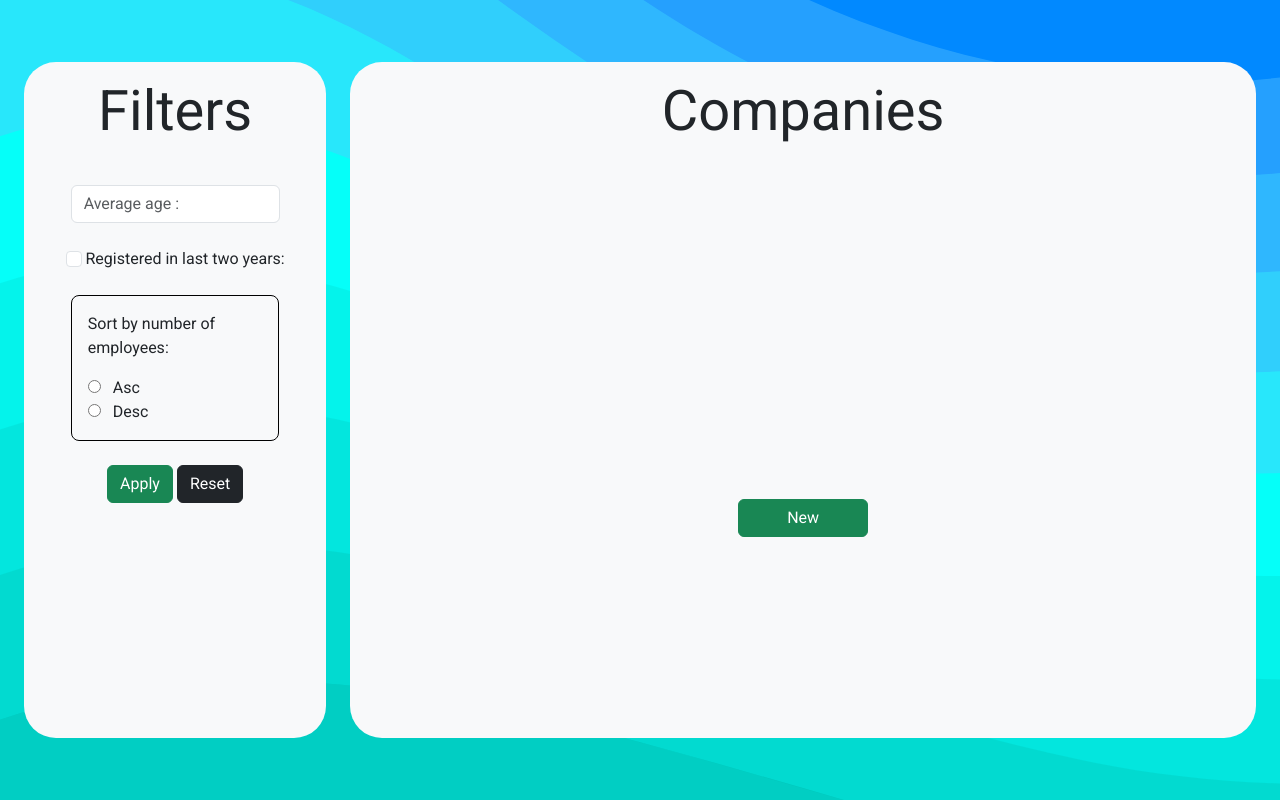
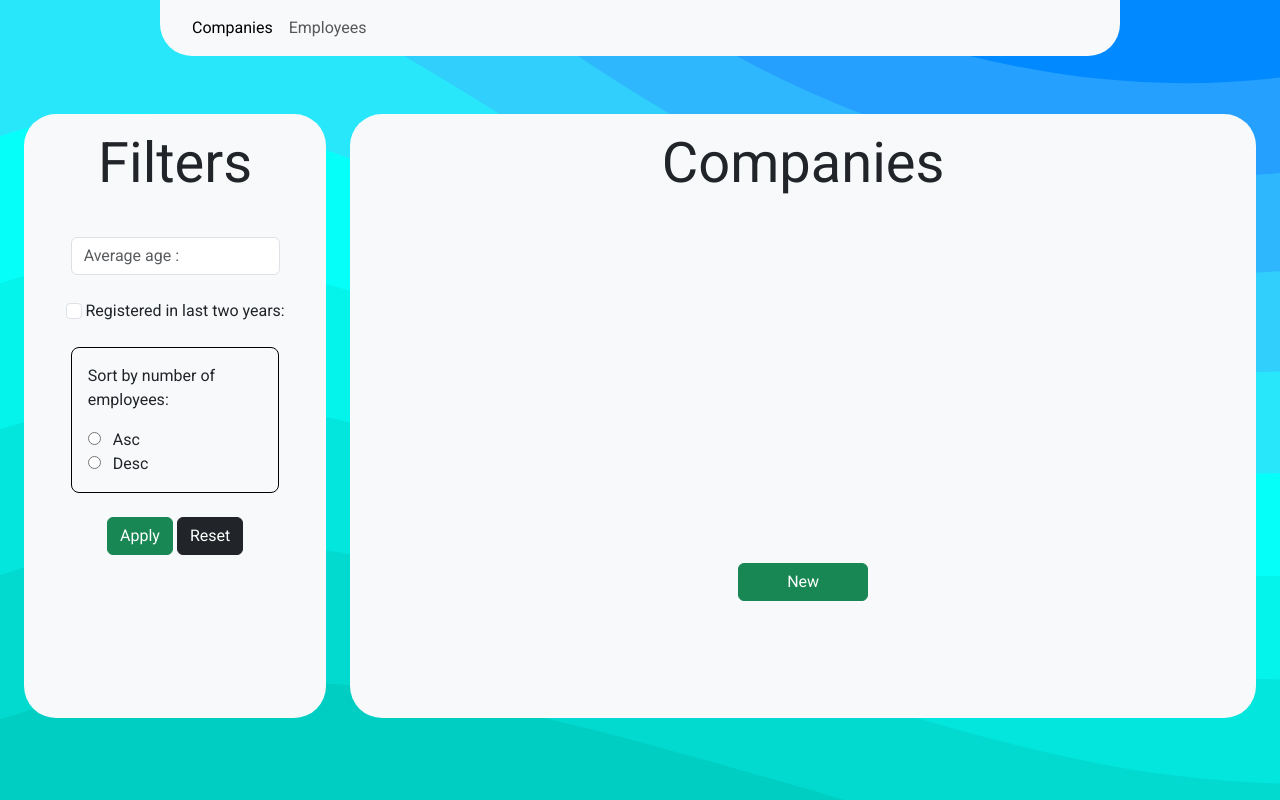
Before and after one commit to Nimabht/Nima_Beheshtaein_hw17_maktab88, a website: page views/companies.html in a window 1280 px wide. Drawn offline with nearby package versions, Linux system fonts and the light colour scheme; no server answers.

Commit message:
navbar added to client side

```diff
--- a/public/css/companies.css
+++ b/public/css/companies.css
@@ -24,6 +24,10 @@ table i {
   height: 80%;
 }
 
+.vh-90 {
+  height: 90vh;
+}
+
 .w-90 {
   width: 90%;
 }
--- a/public/css/employees.css
+++ b/public/css/employees.css
@@ -27,6 +27,10 @@ table i {
   width: 90%;
 }
 
+.vh-90 {
+  height: 90vh;
+}
+
 .hover {
   background-color: #c5c5c5ef !important;
 }
--- a/views/companies.html
+++ b/views/companies.html
@@ -25,8 +25,26 @@
     <link rel="stylesheet" href="/css/companies.css" />
     <title>Companies</title>
   </head>
-  <body
-    class="vh-100 d-flex flex-row justify-content-center align-items-center gap-4 p-4">
+  <body>
+    <nav
+      class="navbar navbar-expand-lg navbar-light bg-light px-4 py-2 rounded-bottom-5 w-75 m-auto"">
+      <ul class="navbar-nav">
+        <li class="nav-item">
+          <a
+            class="nav-link active"
+            href="http://localhost:1010/companies"
+            >Companies</a
+          >
+        </li>
+        <li class="nav-item">
+          <a class="nav-link" href="http://localhost:1010/employees"
+            >Employees</a
+          >
+        </li>
+      </ul>
+    </nav>
+    <div
+      class="vh-90 d-flex flex-row justify-content-center align-items-center gap-4 p-4">
       <div
         class="container w-25 h-90 bg-light rounded-5 d-flex flex-column align-items-center gap-4">
         <p class="display-4 my-3"><b>Filters</b></p>
@@ -48,7 +66,8 @@
             Registered in last two years:
           </label>
         </div>
-      <div class="form-group border border-black rounded-3 p-3 w-75">
+        <div
+          class="form-group border border-black rounded-3 p-3 w-75">
           <p>Sort by number of employees:</p>
           <input
             type="radio"
@@ -77,13 +96,14 @@
           <table class="table shadow p-5"></table>
         </div>
         <button
-        class="btn btn-success mb-3 px-lg-5"
+          class="btn btn-success mb-3 px-lg-5 mt-5"
           onclick="window.location.href = '/company/new';">
           New
         </button>
         <nav aria-label="Page navigation example ">
           <ul class="pagination"></ul>
         </nav>
+      </div>
     </div>
   </body>
   <script
```
Also changed, not shown: views/employees.html (+35 -9 lines). Lines whose indentation alone changed are shown as unchanged.
